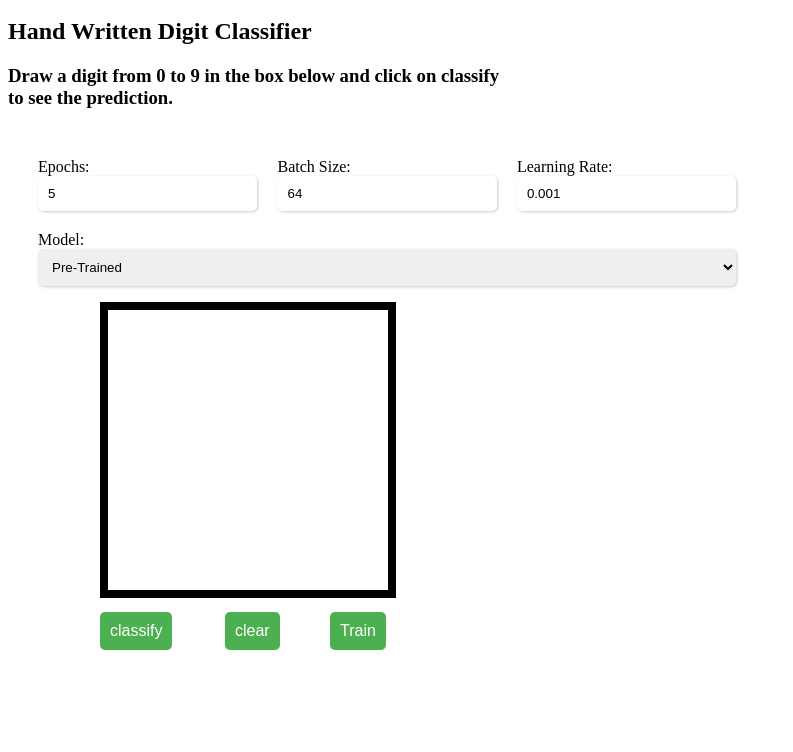
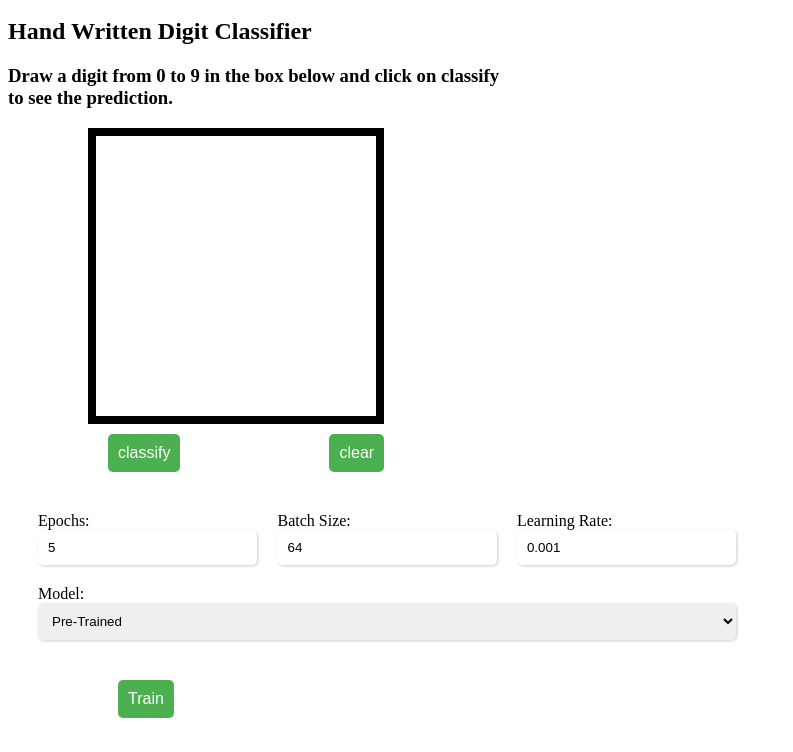
Before and after one commit to SKT27182/DeepDigit, a plain HTML site: page index.html in a window 1280 px wide. Shown: the part 48-800 px from the top of the page, without its empty margins (0-793 px from the left). Drawn offline with Linux system fonts and the light colour scheme; a script that the page names is missing.

Commit message:
adjusted the train button

```diff
--- a/index.html
+++ b/index.html
@@ -23,13 +23,15 @@
             <h3>Draw a digit from 0 to 9 in the box below and click on classify to see the prediction.</h4>
         </div>
         <canvas id="canvas" width="280" height="280"
-            style="position:absolute;top:350;left:100;border:8px solid;"></canvas>
-        <img id="canvasimg" style="position:absolute;top:10%;left:52%;width:280;height:280;display:none;">
-        <input type="button" class="button" value="classify" id="sb" size="48"
-            style="position:absolute;top:650;left:90;">
-        <input type="button" class="button" value="clear" id="cb" size="23" style="position:absolute;top:650;left:215;">
-        <input type="button" class="button" value="Train" id="train" size="48"
-            style="position:absolute;top:650;left:320;">
+            style="position:relative;top:10%;left:80;border:8px solid;"></canvas>
+        <img id="canvasimg" style="position:relative;top:10%;left:52%;width:280;height:280;display:none;">
+        <div>
+            <input type="button" class="button" value="classify" id="sb" size="48"
+                style="position:relative;top:10%;left:90;">
+            <input type="button" class="button" value="clear" id="cb" size="23"
+                style="position:relative;top:10%;left:215;">
+
+        </div>
     </div>
 
 
@@ -51,12 +53,16 @@
         <div class="input-container">
             <label for="model">Model:</label>
             <select name="model" id="model_type">
-                <option value="pre_trained" selected>Pre-Trained</option>
+                <option value="pre_trained">Pre-Trained</option>
                 <option value="custom">Custom</option>
             </select>
         </div>
     </div>
 
+    <div>
+        <input type="button" class="button" value="Train" id="train" size="48"
+            style="position:relative;top:5% ;left:100;">
+    </div>
 
 
     <div id="vizualize">
```
